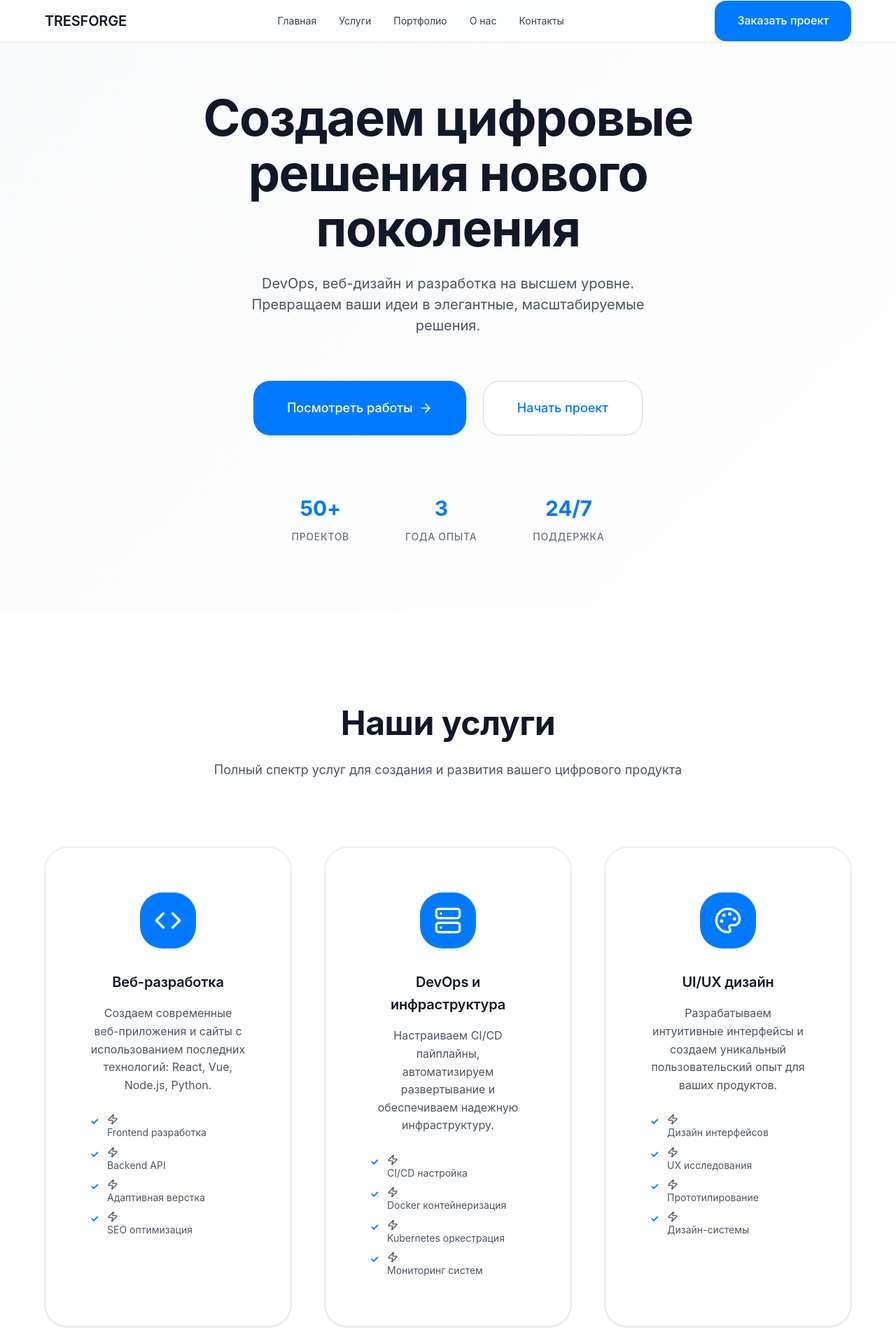
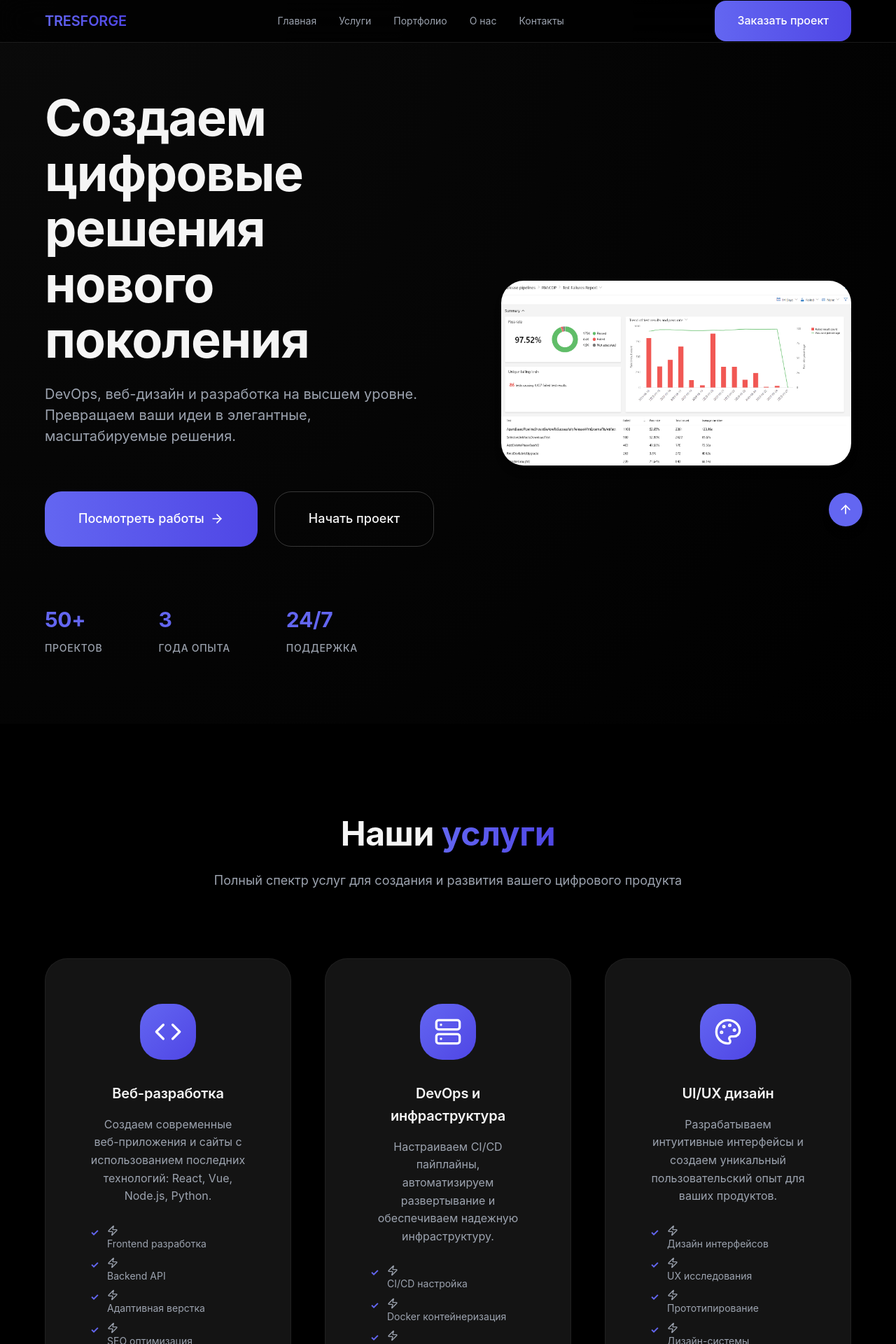
Before and after one commit to givenchyy/TRESFORGE, a React (Vite) app: page / in a window 1280 px wide. Shown: the top 1920 px of the page at 70% size. Built offline with nearby package versions, Linux system fonts and the light colour scheme.

Commit message:
Adopt dark premium theme

```diff
--- a/src/App.jsx
+++ b/src/App.jsx
@@ -17,6 +17,7 @@ function App() {
         <Hero />
         <Services />
         <Portfolio />
+        <About />
         <Contact />
       </main>
       <Footer />
--- a/src/components/Header.jsx
+++ b/src/components/Header.jsx
@@ -31,7 +31,7 @@ const Header = () => {
       <div className="header-content container">
         {/* Логотип */}
         <a href="#home" className="logo" onClick={() => scrollToSection('home')}>
-          TRESFORGE
+          <span className="text-gradient">TRESFORGE</span>
         </a>
 
         {/* Навигация для десктопа */}
--- a/src/components/Hero.jsx
+++ b/src/components/Hero.jsx
@@ -1,5 +1,6 @@
 import React from 'react';
 import { ArrowRight } from 'lucide-react';
+import heroImage from '../assets/images/analytics-dashboard.png';
 
 const Hero = () => {
   const scrollToSection = (sectionId) => {
@@ -12,6 +13,7 @@ const Hero = () => {
   return (
     <section id="home" className="hero-section">
       <div className="container">
+        <div className="hero-grid">
           <div className="hero-content">
             <h1 className="hero-title">
               Создаем цифровые решения нового поколения
@@ -52,6 +54,10 @@ const Hero = () => {
               </div>
             </div>
           </div>
+          <div className="hero-image">
+            <img src={heroImage} alt="Превью аналитического дашборда" />
+          </div>
+        </div>
       </div>
     </section>
   );
--- a/src/styles/main.scss
+++ b/src/styles/main.scss
@@ -17,9 +17,14 @@
   --color-gray-900: #111827;
   --color-black: #000000;
 
-  // Apple's signature blue
-  --color-blue: #007aff;
-  --color-blue-dark: #0051d5;
+  /* Dark theme palette */
+  --color-bg: #000000;
+  --color-surface: #0a0a0a;
+  --color-surface-2: #141414;
+  --color-text: #f5f5f5;
+  --color-text-muted: #9ca3af;
+  --color-accent: #6366f1;
+  --color-accent-dark: #4f46e5;
 
   // Typography - Apple's San Francisco inspired
   --font-family: -apple-system, BlinkMacSystemFont, 'SF Pro Display', 'Segoe UI', Roboto, 'Helvetica Neue', Arial, sans-serif;
@@ -101,8 +106,8 @@ body {
   font-size: var(--font-size-base);
   font-weight: var(--font-weight-normal);
   line-height: 1.6;
-  color: var(--color-gray-900);
-  background-color: var(--color-white);
+  color: var(--color-text);
+  background-color: var(--color-bg);
   -webkit-font-smoothing: antialiased;
   -moz-osx-font-smoothing: grayscale;
 }
@@ -125,9 +130,9 @@ body {
   left: 0;
   right: 0;
   z-index: 1000;
-  background: rgba(255, 255, 255, 0.8);
+  background: rgba(0, 0, 0, 0.7);
   backdrop-filter: saturate(180%) blur(20px);
-  border-bottom: 1px solid var(--color-gray-200);
+  border-bottom: 1px solid rgba(255, 255, 255, 0.1);
   transition: all var(--transition-base);
 
   .header-content {
@@ -144,13 +149,13 @@ body {
   .logo {
     font-size: var(--font-size-xl);
     font-weight: var(--font-weight-semibold);
-    color: var(--color-gray-900);
+    color: var(--color-text);
     text-decoration: none;
     letter-spacing: -0.01em;
 
     &:hover {
-      color: var(--color-blue);
-      transition: color var(--transition-fast);
+      opacity: 0.9;
+      transition: opacity var(--transition-fast);
     }
   }
 
@@ -166,13 +171,13 @@ body {
     .nav-link {
       font-size: var(--font-size-sm);
       font-weight: var(--font-weight-normal);
-      color: var(--color-gray-700);
+      color: var(--color-text-muted);
       text-decoration: none;
       padding: var(--spacing-sm) 0;
       transition: color var(--transition-fast);
 
       &:hover {
-        color: var(--color-gray-900);
+        color: var(--color-text);
       }
     }
   }
@@ -187,7 +192,7 @@ body {
     display: none;
     background: none;
     border: none;
-    color: var(--color-gray-700);
+    color: var(--color-text-muted);
     cursor: pointer;
     padding: var(--spacing-sm);
 
@@ -204,14 +209,38 @@ body {
   min-height: 100vh;
   display: flex;
   align-items: center;
-  justify-content: center;
-  text-align: center;
-  background: linear-gradient(135deg, var(--color-gray-50) 0%, var(--color-white) 100%);
+  background: radial-gradient(circle at top left, var(--color-surface) 0%, var(--color-bg) 100%);
   padding: var(--spacing-6xl) 0 var(--spacing-5xl);
 
+  .hero-grid {
+    display: grid;
+    grid-template-columns: 1fr 1fr;
+    gap: var(--spacing-5xl);
+    align-items: center;
+
+    @media (max-width: 768px) {
+      grid-template-columns: 1fr;
+      text-align: center;
+    }
+  }
+
   .hero-content {
-    max-width: 800px;
+    max-width: 600px;
     margin: 0 auto;
+    text-align: left;
+
+    @media (max-width: 768px) {
+      text-align: center;
+    }
+  }
+
+  .hero-image {
+    img {
+      width: 100%;
+      height: auto;
+      border-radius: var(--radius-2xl);
+      box-shadow: var(--shadow-lg);
+    }
   }
 
   .hero-title {
@@ -219,7 +248,7 @@ body {
     font-weight: var(--font-weight-bold);
     line-height: 1.1;
     letter-spacing: -0.02em;
-    color: var(--color-gray-900);
+    color: var(--color-text);
     margin-bottom: var(--spacing-lg);
 
     @media (max-width: 768px) {
@@ -234,7 +263,7 @@ body {
   .hero-subtitle {
     font-size: var(--font-size-xl);
     font-weight: var(--font-weight-normal);
-    color: var(--color-gray-600);
+    color: var(--color-text-muted);
     line-height: 1.5;
     margin-bottom: var(--spacing-3xl);
     max-width: 600px;
@@ -249,42 +278,48 @@ body {
 
   .hero-actions {
     display: flex;
-    justify-content: center;
+    justify-content: flex-start;
     gap: var(--spacing-lg);
     margin-bottom: var(--spacing-4xl);
 
     @media (max-width: 768px) {
       flex-direction: column;
       align-items: center;
+      justify-content: center;
       gap: var(--spacing-md);
     }
   }
 
   .hero-stats {
     display: flex;
-    justify-content: center;
+    justify-content: flex-start;
     gap: var(--spacing-4xl);
 
     @media (max-width: 768px) {
       flex-direction: column;
+      align-items: center;
       gap: var(--spacing-lg);
     }
 
     .stat-item {
-      text-align: center;
+      text-align: left;
+
+      @media (max-width: 768px) {
+        text-align: center;
+      }
 
       .stat-number {
         display: block;
         font-size: var(--font-size-3xl);
         font-weight: var(--font-weight-bold);
-        color: var(--color-blue);
+        color: var(--color-accent);
         margin-bottom: var(--spacing-xs);
         letter-spacing: -0.01em;
       }
 
       .stat-label {
         font-size: var(--font-size-sm);
-        color: var(--color-gray-500);
+        color: var(--color-text-muted);
         text-transform: uppercase;
         letter-spacing: 0.05em;
         font-weight: var(--font-weight-medium);
@@ -311,29 +346,29 @@ body {
   white-space: nowrap;
 
   &:focus {
-    outline: 2px solid var(--color-blue);
+    outline: 2px solid var(--color-accent);
     outline-offset: 2px;
   }
 
   &.btn-primary {
-    background: var(--color-blue);
+    background: linear-gradient(90deg, var(--color-accent), var(--color-accent-dark));
     color: var(--color-white);
 
     &:hover {
-      background: var(--color-blue-dark);
+      background: linear-gradient(90deg, var(--color-accent-dark), var(--color-accent));
       transform: translateY(-1px);
       box-shadow: var(--shadow-lg);
     }
   }
 
   &.btn-secondary {
-    background: var(--color-white);
-    color: var(--color-blue);
-    border: 1px solid var(--color-gray-300);
+    background: transparent;
+    color: var(--color-text);
+    border: 1px solid rgba(255, 255, 255, 0.2);
 
     &:hover {
-      background: var(--color-gray-50);
-      border-color: var(--color-gray-400);
+      background: rgba(255, 255, 255, 0.05);
+      border-color: rgba(255, 255, 255, 0.3);
       transform: translateY(-1px);
       box-shadow: var(--shadow-md);
     }
@@ -356,7 +391,7 @@ body {
   padding: var(--spacing-6xl) 0;
 
   &.section-gray {
-    background: var(--color-gray-50);
+    background: var(--color-surface);
   }
 
   .section-header {
@@ -371,7 +406,7 @@ body {
       font-weight: var(--font-weight-bold);
       line-height: 1.2;
       letter-spacing: -0.01em;
-      color: var(--color-gray-900);
+      color: var(--color-text);
       margin-bottom: var(--spacing-lg);
 
       @media (max-width: 768px) {
@@ -381,10 +416,18 @@ body {
 
     p {
       font-size: var(--font-size-lg);
-      color: var(--color-gray-600);
+      color: var(--color-text-muted);
       line-height: 1.6;
     }
   }
+}
+
+// Card base style for dark theme
+.card {
+  background: var(--color-surface-2);
+  border: 1px solid rgba(255, 255, 255, 0.05);
+  border-radius: var(--radius-2xl);
+  box-shadow: none;
 }
 
 // Services grid - Apple's card layout
@@ -399,26 +442,27 @@ body {
   }
 }
 
+
 .service-card {
-  background: var(--color-white);
+  background: var(--color-surface-2);
   border-radius: var(--radius-2xl);
   padding: var(--spacing-3xl);
   text-align: center;
-  box-shadow: var(--shadow);
+  box-shadow: none;
   transition: all var(--transition-base);
-  border: 1px solid var(--color-gray-200);
+  border: 1px solid rgba(255, 255, 255, 0.05);
 
   &:hover {
     transform: translateY(-4px);
     box-shadow: var(--shadow-xl);
-    border-color: var(--color-gray-300);
+    border-color: rgba(255, 255, 255, 0.1);
   }
 
   .service-icon {
     width: 80px;
     height: 80px;
     margin: 0 auto var(--spacing-xl);
-    background: var(--color-blue);
+    background: linear-gradient(135deg, var(--color-accent), var(--color-accent-dark));
     border-radius: var(--radius-2xl);
     display: flex;
     align-items: center;
@@ -434,14 +478,14 @@ body {
   .service-title {
     font-size: var(--font-size-xl);
     font-weight: var(--font-weight-semibold);
-    color: var(--color-gray-900);
+    color: var(--color-text);
     margin-bottom: var(--spacing-md);
     letter-spacing: -0.01em;
   }
 
   .service-description {
     font-size: var(--font-size-base);
-    color: var(--color-gray-600);
+    color: var(--color-text-muted);
     line-height: 1.6;
     margin-bottom: var(--spacing-lg);
   }
@@ -452,7 +496,7 @@ body {
 
     li {
       padding: var(--spacing-xs) 0;
-      color: var(--color-gray-600);
+      color: var(--color-text-muted);
       font-size: var(--font-size-sm);
       position: relative;
       padding-left: var(--spacing-lg);
@@ -461,7 +505,7 @@ body {
         content: "✓";
         position: absolute;
         left: 0;
-        color: var(--color-blue);
+        color: var(--color-accent);
         font-weight: var(--font-weight-bold);
       }
     }
@@ -477,9 +521,9 @@ body {
   flex-wrap: wrap;
 
   .filter-btn {
-    background: var(--color-white);
-    border: 1px solid var(--color-gray-300);
-    color: var(--color-gray-600);
+    background: var(--color-surface-2);
+    border: 1px solid rgba(255, 255, 255, 0.1);
+    color: var(--color-text-muted);
     padding: var(--spacing-sm) var(--spacing-lg);
     border-radius: var(--radius-full);
     font-size: var(--font-size-sm);
@@ -489,9 +533,9 @@ body {
 
     &:hover,
     &.active {
-      background: var(--color-blue);
+      background: var(--color-accent);
       color: var(--color-white);
-      border-color: var(--color-blue);
+      border-color: var(--color-accent);
       transform: translateY(-1px);
     }
   }
@@ -509,12 +553,12 @@ body {
 }
 
 .portfolio-card {
-  background: var(--color-white);
+  background: var(--color-surface-2);
   border-radius: var(--radius-2xl);
   overflow: hidden;
-  box-shadow: var(--shadow);
+  box-shadow: none;
   transition: all var(--transition-base);
-  border: 1px solid var(--color-gray-200);
+  border: 1px solid rgba(255, 255, 255, 0.05);
 
   &:hover {
     transform: translateY(-8px);
@@ -524,7 +568,7 @@ body {
   .portfolio-image {
     width: 100%;
     height: 240px;
-    background: var(--color-gray-100);
+    background: var(--color-surface);
     display: flex;
     align-items: center;
     justify-content: center;
@@ -553,17 +597,17 @@ body {
 
       .portfolio-year {
         font-size: var(--font-size-sm);
-        color: var(--color-gray-500);
+        color: var(--color-text-muted);
         font-weight: var(--font-weight-medium);
       }
 
       .portfolio-category {
         font-size: var(--font-size-xs);
-        color: var(--color-blue);
+        color: var(--color-accent);
         text-transform: uppercase;
         letter-spacing: 0.05em;
         font-weight: var(--font-weight-semibold);
-        background: var(--color-gray-100);
+        background: var(--color-surface);
         padding: var(--spacing-xs) var(--spacing-sm);
         border-radius: var(--radius);
       }
@@ -572,27 +616,27 @@ body {
     .portfolio-title {
       font-size: var(--font-size-xl);
       font-weight: var(--font-weight-semibold);
-      color: var(--color-gray-900);
+      color: var(--color-text);
       margin-bottom: var(--spacing-sm);
       letter-spacing: -0.01em;
     }
 
     .portfolio-description {
       font-size: var(--font-size-base);
-      color: var(--color-gray-600);
+      color: var(--color-text-muted);
       line-height: 1.6;
       margin-bottom: var(--spacing-lg);
     }
 
-    .portfolio-tech {
+    .portfolio-technologies {
       display: flex;
       gap: var(--spacing-sm);
       flex-wrap: wrap;
 
       .tech-tag {
         font-size: var(--font-size-xs);
-        color: var(--color-gray-600);
-        background: var(--color-gray-100);
+        color: var(--color-text-muted);
+        background: var(--color-surface);
         padding: var(--spacing-xs) var(--spacing-sm);
         border-radius: var(--radius);
         font-weight: var(--font-weight-medium);
@@ -602,6 +646,41 @@ body {
 }
 
 // About section - Apple's clean stats
+.text-gradient {
+  background: linear-gradient(90deg, var(--color-accent), var(--color-accent-dark));
+  -webkit-background-clip: text;
+  -webkit-text-fill-color: transparent;
+}
+
+.about-content {
+  display: grid;
+  grid-template-columns: 1fr 1fr;
+  gap: var(--spacing-5xl);
+  align-items: start;
+
+  @media (max-width: 768px) {
+    grid-template-columns: 1fr;
+    gap: var(--spacing-4xl);
+  }
+}
+
+.about-text {
+  font-size: var(--font-size-lg);
+  color: var(--color-text-muted);
+  line-height: 1.7;
+
+  .about-subtitle {
+    font-size: var(--font-size-3xl);
+    font-weight: var(--font-weight-semibold);
+    color: var(--color-text);
+    margin-bottom: var(--spacing-lg);
+  }
+
+  p + p {
+    margin-top: var(--spacing-lg);
+  }
+}
+
 .about-stats {
   display: grid;
   grid-template-columns: repeat(auto-fit, minmax(200px, 1fr));
@@ -611,15 +690,15 @@ body {
   .stat-card {
     text-align: center;
     padding: var(--spacing-2xl);
-    background: var(--color-white);
+    background: var(--color-surface-2);
     border-radius: var(--radius-2xl);
-    box-shadow: var(--shadow);
-    border: 1px solid var(--color-gray-200);
+    box-shadow: none;
+    border: 1px solid rgba(255, 255, 255, 0.05);
 
     .stat-number {
       font-size: var(--font-size-4xl);
       font-weight: var(--font-weight-bold);
-      color: var(--color-blue);
+      color: var(--color-accent);
       display: block;
       margin-bottom: var(--spacing-sm);
       letter-spacing: -0.01em;
@@ -627,15 +706,20 @@ body {
 
     .stat-label {
       font-weight: var(--font-weight-semibold);
-      color: var(--color-gray-900);
+      color: var(--color-text);
       margin-bottom: var(--spacing-xs);
       font-size: var(--font-size-base);
     }
 
     .stat-description {
       font-size: var(--font-size-sm);
-      color: var(--color-gray-600);
+      color: var(--color-text-muted);
       line-height: 1.5;
+    }
+
+    .stat-icon {
+      color: var(--color-accent);
+      margin-bottom: var(--spacing-md);
     }
   }
 }
@@ -659,12 +743,12 @@ body {
     label {
       display: block;
       font-weight: var(--font-weight-medium);
-      color: var(--color-gray-900);
+      color: var(--color-text);
       margin-bottom: var(--spacing-sm);
       font-size: var(--font-size-sm);
 
       .required {
-        color: var(--color-blue);
+        color: var(--color-accent);
       }
     }
 
@@ -673,22 +757,22 @@ body {
     textarea {
       width: 100%;
       padding: var(--spacing-md);
-      background: var(--color-white);
-      border: 1px solid var(--color-gray-300);
+      background: var(--color-surface-2);
+      border: 1px solid rgba(255, 255, 255, 0.1);
       border-radius: var(--radius-lg);
-      color: var(--color-gray-900);
+      color: var(--color-text);
       font-size: var(--font-size-base);
       font-family: var(--font-family);
       transition: all var(--transition-fast);
 
       &:focus {
         outline: none;
-        border-color: var(--color-blue);
-        box-shadow: 0 0 0 3px rgba(0, 122, 255, 0.1);
+        border-color: var(--color-accent);
+        box-shadow: 0 0 0 3px rgba(99, 102, 241, 0.2);
       }
 
       &::placeholder {
-        color: var(--color-gray-400);
+        color: var(--color-text-muted);
       }
     }
 
@@ -709,7 +793,7 @@ body {
     .method-icon {
       width: 60px;
       height: 60px;
-      background: var(--color-blue);
+      background: linear-gradient(135deg, var(--color-accent), var(--color-accent-dark));
       border-radius: var(--radius-xl);
       display: flex;
       align-items: center;
@@ -726,17 +810,17 @@ body {
     .method-content {
       .method-label {
         font-weight: var(--font-weight-semibold);
-        color: var(--color-gray-900);
+        color: var(--color-text);
         margin-bottom: var(--spacing-xs);
         font-size: var(--font-size-base);
       }
 
       .method-value {
-        color: var(--color-gray-600);
+        color: var(--color-text-muted);
         font-size: var(--font-size-base);
 
         a {
-          color: var(--color-blue);
+          color: var(--color-accent);
           text-decoration: none;
 
           &:hover {
@@ -750,13 +834,13 @@ body {
 
 // Footer - Apple's minimal footer
 .footer {
-  background: var(--color-gray-50);
-  border-top: 1px solid var(--color-gray-200);
+  background: var(--color-bg);
+  border-top: 1px solid rgba(255, 255, 255, 0.1);
   padding: var(--spacing-5xl) 0 var(--spacing-2xl);
 
   .footer-content {
     display: grid;
-    grid-template-columns: 2fr 1fr 1fr 1fr;
+    grid-template-columns: 2fr repeat(4, 1fr);
     gap: var(--spacing-3xl);
     margin-bottom: var(--spacing-3xl);
 
@@ -771,7 +855,7 @@ body {
     .footer-logo {
       font-size: var(--font-size-xl);
       font-weight: var(--font-weight-semibold);
-      color: var(--color-gray-900);
+      color: var(--color-text);
       text-decoration: none;
       margin-bottom: var(--spacing-md);
       display: block;
@@ -779,7 +863,7 @@ body {
     }
 
     .footer-description {
-      color: var(--color-gray-600);
+      color: var(--color-text-muted);
       line-height: 1.6;
       margin-bottom: var(--spacing-lg);
     }
@@ -795,20 +879,20 @@ body {
       a {
         width: 40px;
         height: 40px;
-        background: var(--color-white);
-        border: 1px solid var(--color-gray-300);
+        background: var(--color-surface-2);
+        border: 1px solid rgba(255, 255, 255, 0.1);
         border-radius: var(--radius-lg);
         display: flex;
         align-items: center;
         justify-content: center;
-        color: var(--color-gray-600);
+        color: var(--color-text-muted);
         text-decoration: none;
         transition: all var(--transition-fast);
 
         &:hover {
-          background: var(--color-blue);
+          background: var(--color-accent);
           color: var(--color-white);
-          border-color: var(--color-blue);
+          border-color: var(--color-accent);
           transform: translateY(-2px);
         }
 
@@ -823,7 +907,7 @@ body {
   .footer-section {
     .footer-title {
       font-weight: var(--font-weight-semibold);
-      color: var(--color-gray-900);
+      color: var(--color-text);
       margin-bottom: var(--spacing-md);
       font-size: var(--font-size-base);
     }
@@ -835,13 +919,13 @@ body {
         margin-bottom: var(--spacing-sm);
 
         a {
-          color: var(--color-gray-600);
+          color: var(--color-text-muted);
           text-decoration: none;
           font-size: var(--font-size-sm);
           transition: color var(--transition-fast);
 
           &:hover {
-            color: var(--color-gray-900);
+            color: var(--color-text);
           }
         }
       }
@@ -849,12 +933,12 @@ body {
   }
 
   .footer-bottom {
-    border-top: 1px solid var(--color-gray-200);
+    border-top: 1px solid rgba(255, 255, 255, 0.1);
     padding-top: var(--spacing-lg);
     display: flex;
     justify-content: space-between;
     align-items: center;
-    color: var(--color-gray-500);
+    color: var(--color-text-muted);
     font-size: var(--font-size-sm);
 
     @media (max-width: 768px) {
@@ -863,7 +947,7 @@ body {
       text-align: center;
     }
 
-    .footer-links {
+    .footer-legal {
       display: flex;
       gap: var(--spacing-lg);
 
@@ -874,15 +958,37 @@ body {
       }
 
       a {
-        color: var(--color-gray-500);
+        color: var(--color-text-muted);
         text-decoration: none;
         transition: color var(--transition-fast);
 
         &:hover {
-          color: var(--color-gray-700);
+          color: var(--color-text);
         }
       }
     }
+  }
+}
+
+.scroll-to-top {
+  position: fixed;
+  bottom: var(--spacing-2xl);
+  right: var(--spacing-2xl);
+  width: 48px;
+  height: 48px;
+  border: none;
+  border-radius: var(--radius-full);
+  background: var(--color-accent);
+  color: var(--color-white);
+  display: flex;
+  align-items: center;
+  justify-content: center;
+  cursor: pointer;
+  box-shadow: var(--shadow-lg);
+  transition: background var(--transition-fast);
+
+  &:hover {
+    background: var(--color-accent-dark);
   }
 }
 
--- a/vite.config.js
+++ b/vite.config.js
@@ -2,6 +2,10 @@ import { defineConfig } from 'vite'
 import react from '@vitejs/plugin-react'
 import tailwindcss from '@tailwindcss/vite'
 import path from 'path'
+import { fileURLToPath } from 'url'
+
+const __filename = fileURLToPath(import.meta.url)
+const __dirname = path.dirname(__filename)
 
 // https://vite.dev/config/
 export default defineConfig({
```
Also changed, not shown: src/components/About.jsx (+11 -64 lines), src/components/Footer.jsx (+35 -27 lines). Lines whose indentation alone changed are shown as unchanged.
